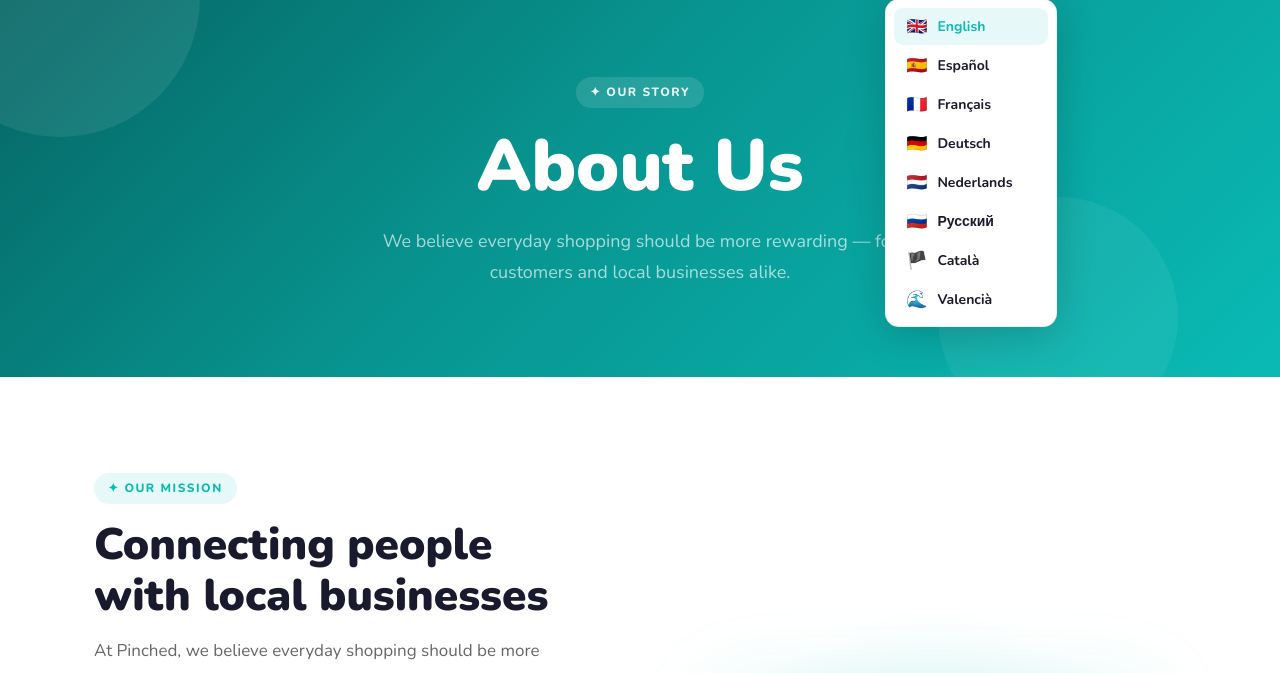
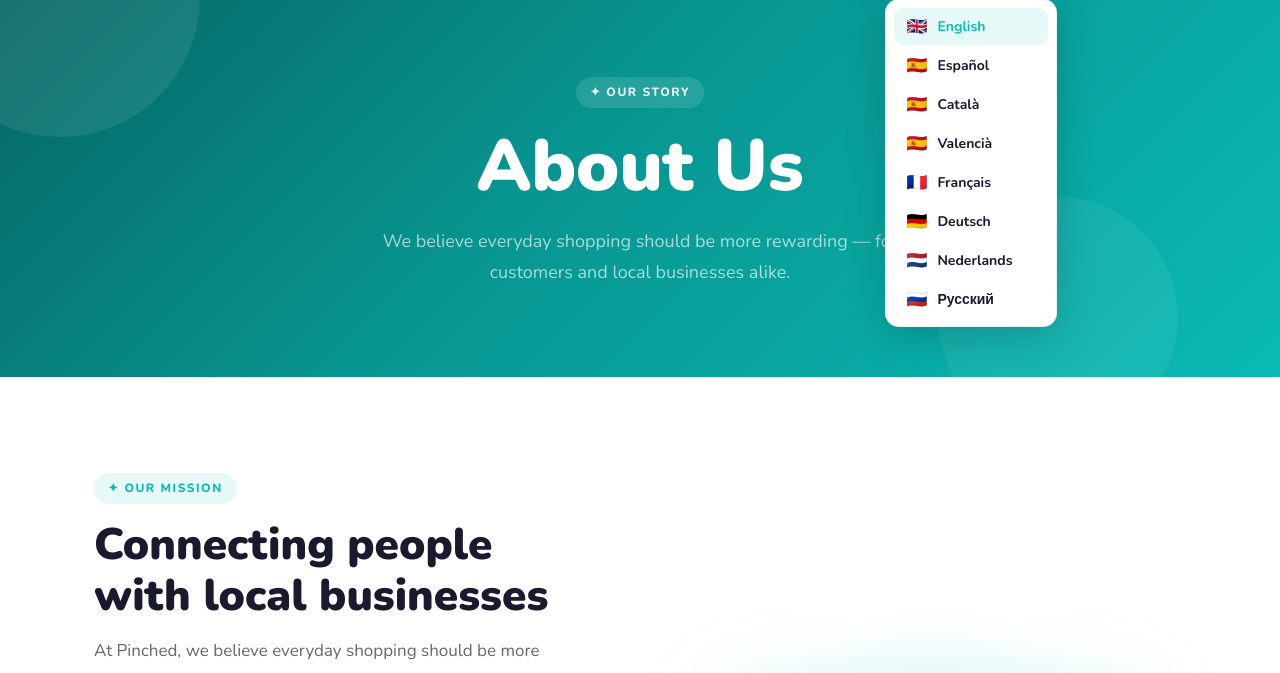
Before and after one commit to dannylonguk-ops/pinched-site, a plain HTML site: page about.html in a window 1280 px wide. Both pictures are taken after a click on the button "🇬🇧 EN". Shown: the part 63-736 px from the top of the page. Drawn offline with nearby package versions, Linux system fonts and the light colour scheme; grey boxes are pictures that could not be loaded.

Commit message:
Catalan & Valencian: Spanish flag, moved after Español in dropdown
Co-Authored-By: Claude Sonnet 4.6 <noreply@anthropic.com>

```diff
--- a/about.html
+++ b/about.html
@@ -369,12 +369,12 @@
         <div class="lang-dropdown">
           <button class="lang-option active" onclick="setLang('en','&#127468;&#127463;','EN',this)"><span class="lf">&#127468;&#127463;</span> English</button>
           <button class="lang-option" onclick="setLang('es','&#127466;&#127480;','ES',this)"><span class="lf">&#127466;&#127480;</span> Espa&#241;ol</button>
+          <button class="lang-option" onclick="setLang('ca','&#127466;&#127480;','CA',this)"><span class="lf">&#127466;&#127480;</span> Catal&#224;</button>
+          <button class="lang-option" onclick="setLang('ca','&#127466;&#127480;','VAL',this)"><span class="lf">&#127466;&#127480;</span> Valenci&#224;</button>
           <button class="lang-option" onclick="setLang('fr','&#127467;&#127479;','FR',this)"><span class="lf">&#127467;&#127479;</span> Fran&#231;ais</button>
           <button class="lang-option" onclick="setLang('de','&#127465;&#127466;','DE',this)"><span class="lf">&#127465;&#127466;</span> Deutsch</button>
           <button class="lang-option" onclick="setLang('nl','&#127475;&#127473;','NL',this)"><span class="lf">&#127475;&#127473;</span> Nederlands</button>
           <button class="lang-option" onclick="setLang('ru','&#127479;&#127482;','RU',this)"><span class="lf">&#127479;&#127482;</span> &#1056;&#1091;&#1089;&#1089;&#1082;&#1080;&#1081;</button>
-          <button class="lang-option" onclick="setLang('ca','CA&#127988;','CA',this)"><span class="lf">&#127988;</span> Catal&#224;</button>
-          <button class="lang-option" onclick="setLang('ca','VAL&#127754;','VAL',this)"><span class="lf">&#127754;</span> Valenci&#224;</button>
         </div>
       </div>
       <a href="index.html#download" class="btn btn-primary">Get the App</a>
```
Also changed, not shown: accessibility.html (+2 -2 lines), contact.html (+2 -2 lines), index.html (+2 -2 lines), privacy.html (+2 -2 lines), terms.html (+2 -2 lines), 2 other files.
